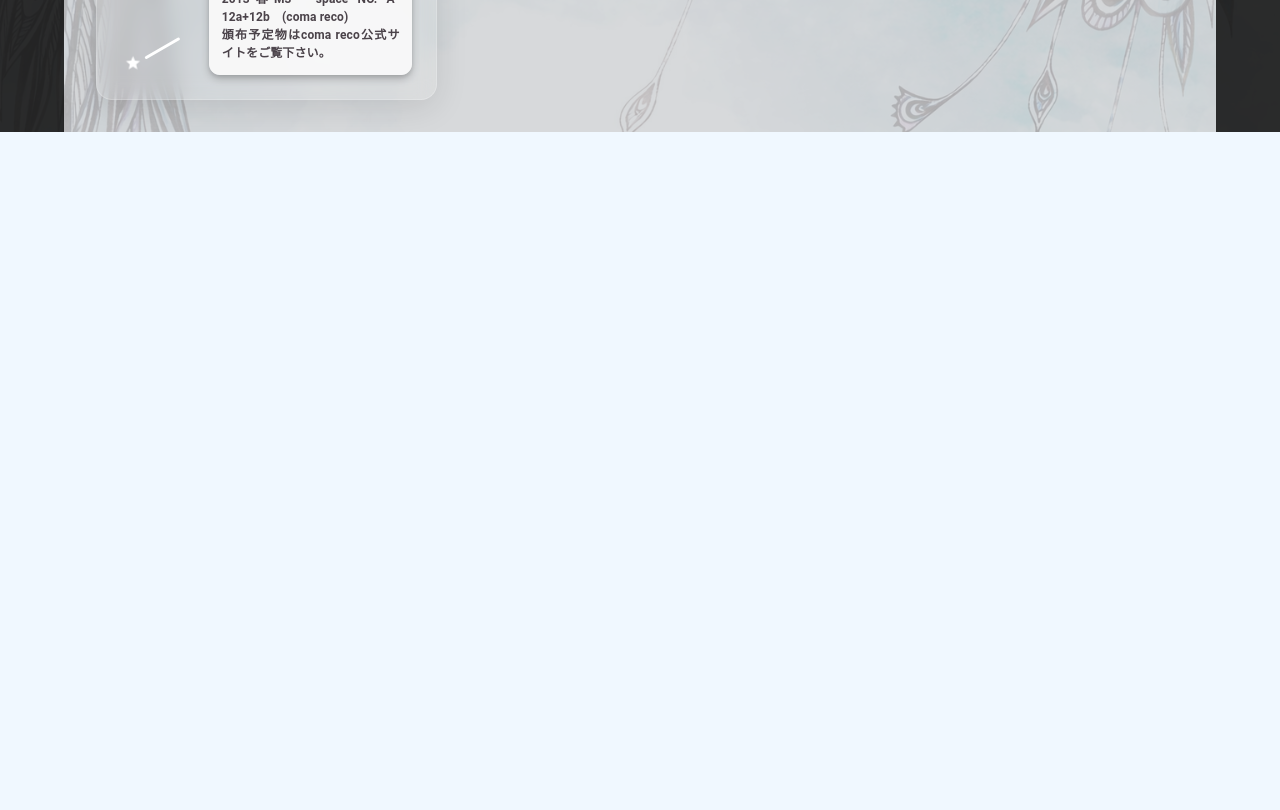
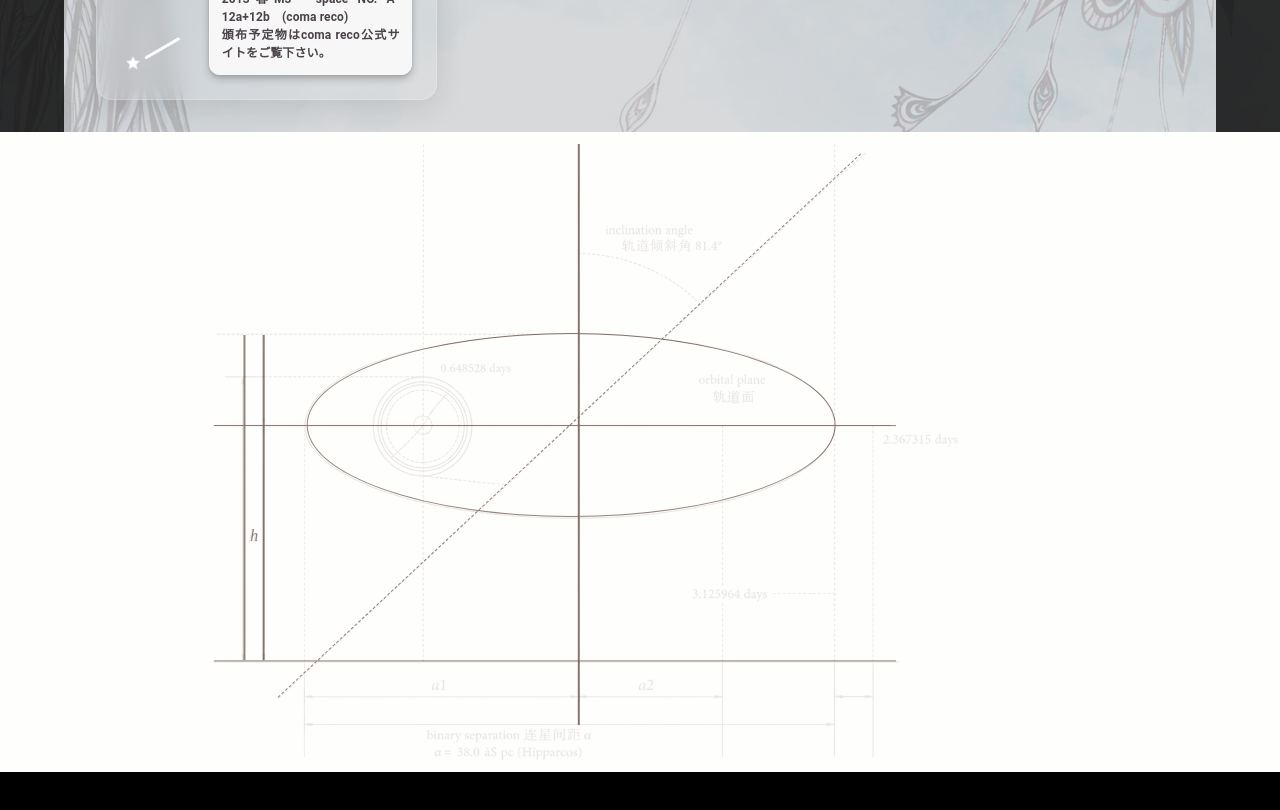
Before and after one commit to Angellington/binaria-2026, a React (Vite) app: page / in a window 1280 px wide. Shown: the part 2040-2850 px from the top of the page. After the commit the page ends 2812 px from the top, so only its background shows below. Built offline with nearby package versions, Linux system fonts and the light colour scheme.

Commit message:
feat: binaria orbital styles

```diff
--- a/src/pages/Home/Components/Binaria.jsx
+++ b/src/pages/Home/Components/Binaria.jsx
@@ -1,13 +1,31 @@
-import React from 'react'
-import style from './Binaria.module.css'
-import { Box } from '@mui/material'
+import style from "./Binaria.module.css";
+import { Box } from "@mui/material";
+import Chart from "../../../assets/BinariaChart.png";
+
 const Binaria = () => {
-
   return (
     <Box className={style.binaria}>
+      <Box className={style.screen}>
+        <Box className={style.line_axis_x} />
+        <Box className={style.line_axis_y} />
+        <Box className={style.abiscissas} />
+        <Box className={style.ordinates} />
+        <Box className={style.ordinatesH} />
 
+        {/* DOTLINES  */}
+        <Box className={style.dashed45} />
+
+        {/* ORBITAL */}
+        <Box className={style.orbital}></Box>
+
+        {/* Texts  */}
+        <Box className={style.heightGraphicLetter}>h</Box>
+
+
+        <img src={Chart} className={style.chart} />
+      </Box>
     </Box>
-)
-}
+  );
+};
 
-export default Binaria
+export default Binaria;
--- a/src/pages/Home/Components/Binaria.module.css
+++ b/src/pages/Home/Components/Binaria.module.css
@@ -1,9 +1,117 @@
 .binaria {
-    height: 100vh;
-    width: 100vw;
+  padding-bottom: 5vh;
+  padding-top: 5vh;
+  height: 80vh;
+  width: 100vw;
 
-    display: flex;
-    justify-content: center;
-    align-items: center;
-    background-color: aliceblue;
+  display: flex;
+  justify-content: center;
+  align-items: center;
+  background-color: #fefefd;
+  z-index: 2;
 }
+
+.screen {
+  position: relative;
+  width: 60rem;
+  height: 40rem;
+  display: flex;
+  justify-content: center;
+  align-items: center;
+  overflow: hidden;
+}
+.chart {
+  opacity: 0.1;
+  width: 60rem;
+  height: auto;
+}
+
+/* LINHAS */
+.line_axis_x {
+  position: absolute;
+  top: 46%;
+  left: 54px;
+  width: 71%;
+  /* opacity: 0.2; */
+  height: 1.25px;
+  background-color: #8a776e;
+  transform: translateY(-74%);
+}
+
+.line_axis_y {
+  position: absolute;
+  top: 12px;
+  left: 44%;
+  width: 1.25px;
+  height: 90.8%;
+  background-color: #8a776e;
+  transform: translateX(-330%);
+}
+
+.abiscissas {
+  position: absolute;
+  top: 83%;
+  left: 54px;
+  width: 71%;
+  /* opacity: 0.2; */
+  height: 1.5px;
+  background-color: #8a776e;
+  transform: translateY(-174%);
+}
+
+.ordinates {
+  position: absolute;
+  top: 203px;
+  left: 11%;
+  width: 2.5px;
+  height: 50.8%;
+  background-color: #8a776e;
+  transform: translateX(-135%);
+}
+
+.ordinatesH {
+  position: absolute;
+  top: 203px;
+  left: 9%;
+  width: 1.9px;
+  height: 50.8%;
+  background-color: #8a776e;
+  transform: translateX(-135%);
+}
+
+.heightGraphicLetter {
+    position: absolute;
+    font-style: italic;
+    font-weight: 500;
+    color: #8a776e;
+    left: 9.4%;
+    bottom: 35.5%;
+}
+
+/*DASHED*/
+
+.dashed45 {
+  position: absolute;
+  top: 46%;
+  left: 10.6px;
+
+  width: 83%;
+  height: 1.25px;
+
+  border-top: 1px dashed #8a776e;
+
+  transform: translateY(-74%) rotate(-43deg);
+}
+
+.orbital {
+  position: absolute;
+
+  top: 31.5%;
+  right: 30%;
+  width: 529px;
+  height: 184px;
+
+  border: 1px solid #8a776e;
+  border-radius: 50%;
+  transform: translateX(0.7%);
+}
```
Also changed, not shown: src/assets/BinariaChart.png (added).
